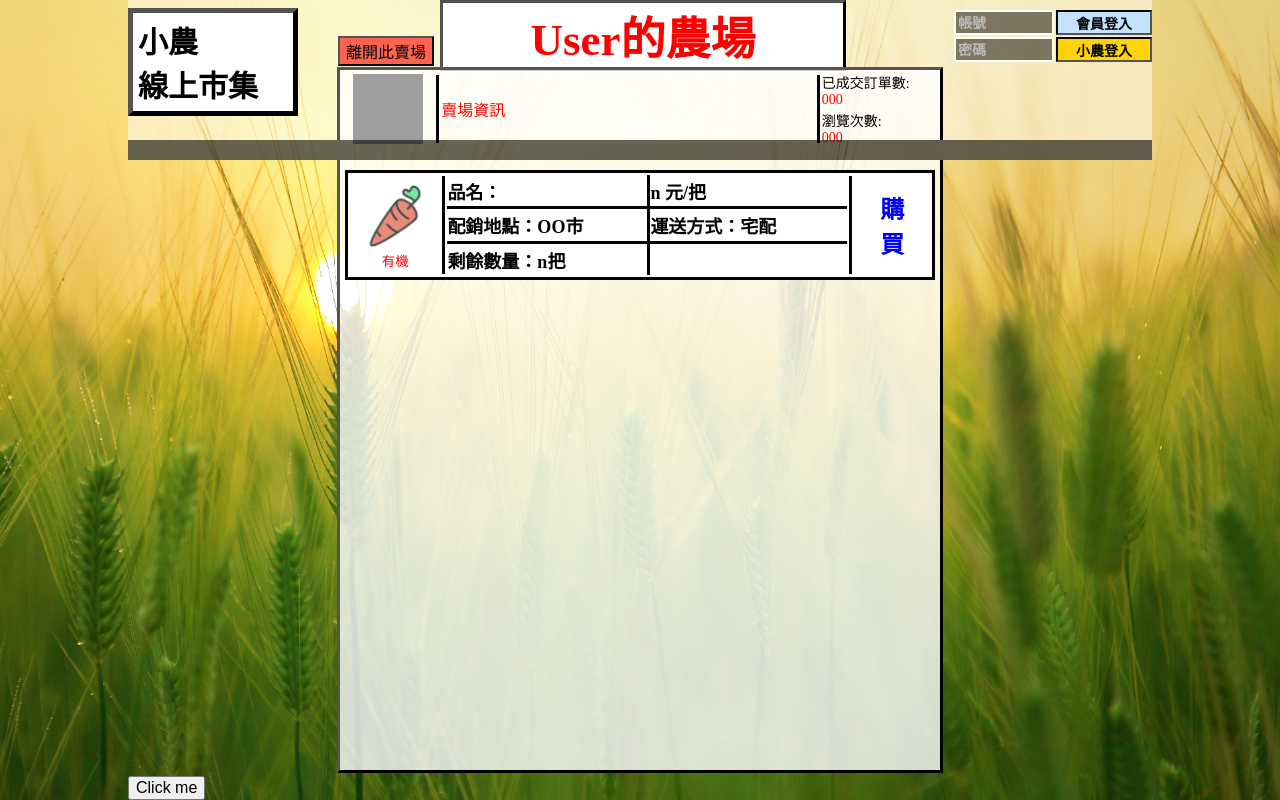
After one commit to k22616416/www, a PHP site: page /storePage.php in a window 1280 px wide. The commit adds this page. Run offline with PHP 8.4, Linux system fonts and the light colour scheme; grey boxes are pictures that could not be loaded.

Commit message:
0531 22:08

```diff
--- /dev/null
+++ b/script.js
@@ -0,0 +1,32 @@
+// document.getElementById('button').onclick = CreatStoreInfoDiv;
+document.getElementsByName('memberLogin').onclick = UserLogin('memberLogin');
+document.getElementsByName('farmerLogin').onclick = UserLogin('farmerLogin');
+var i = 0;
+var storeInfoTemplate = document.getElementById('storeInfoTemplate');
+
+function CreatStoreInfoDiv() {
+    var clone = storeInfoTemplate.cloneNode(true); // "deep" clone
+    clone.style = "";
+    clone.id = "storeInfoDiv" + ++i; // there can only be one element with an ID
+    storeInfoTemplate.parentNode.appendChild(clone);
+}
+
+function UserLogin(identity) {
+    var userName = document.getElementsByName('user');
+    var password = document.getElementsByName('password');
+    var index = 0;
+    if (identity == 'memberLogin') {
+        //會員登入
+        index = 1;
+
+    }
+    else if (identity == 'farmerLogin') {
+        //小農登入
+        index = 2;
+    }
+    else if (identity == 'rootLogin') {
+        //管理者登入
+        index = 3;
+    }
+
+}
--- /dev/null
+++ b/storePage.php
@@ -0,0 +1,143 @@
+<link href="style.css" rel="stylesheet" type="text/css">
+<script src="script.js" async></script>
+<?php
+$titleStr = '小農線上市集媒合系統';
+$store = 'user';
+?>
+
+<!DOCTYPE html>
+<html>
+
+<head>
+    <meta charset="UTF-8">
+    <title id="sql">
+        <?php echo $store ?>的農場
+    </title>
+</head>
+
+<body>
+
+    <div class="WebLayout">
+        <div class="topArea">
+            <div class="titleDiv" id="sql"><?php echo $store ?>的農場</div>
+            <div class="WebNameDiv">
+                小農<br>
+                線上市集<br>
+            </div>
+            <button type="button" style="position: absolute; top:36px;left:210px; background-color:RGBA(255,0,0,0.60);">離開此賣場</button>
+            <div class="LoginArea">
+                <!-- 判斷有沒有登入 -->
+                <!-- 已登入 -->
+                <table class="loginTable" style="border-collapse:collapse; border:2px solid #000000; background-color: RGBA(255,255,255,0.50); display:none;">
+                    <tbody>
+                        <tr>
+                            <td style="border:2px solid #000000; width:150px;">
+                                <span style="font-size: 16px;">123456789
+                            </td>
+                            <td style="border:2px solid #000000;"><button class="LoginButton" style=" width: auto; background-color: RGBA(255,0,0,0.70);">登出</button></td>
+                        </tr>
+                        <tr>
+                            <td colspan="2"><button class="RegisterButton">修改個人資料</button></td>
+                        </tr>
+                    </tbody>
+                </table>
+
+                <!-- 未登入 -->
+                <table class="loginTable" cellpadding="0">
+                    <tbody>
+                        <tr>
+                            <td><input type="text" class="inputText" placeholder="帳號" name="user"></td>
+                            <td><button type="button" class="LoginButton" style="background-color: #C4E1FF;">會員登入</button></td>
+                        </tr>
+                        <tr>
+                            <td><input type="password" class="inputText" placeholder="密碼" name="password"></td>
+                            <td><button type="button" class="LoginButton" style="background-color: #FFD306;">小農登入</button></td>
+                        </tr>
+                    </tbody>
+                </table>
+                <button type="button" class="RegisterButton" style="display: none;">註冊成為新的小農或會員</button>
+            </div>
+
+            <div class="TopDiv">
+                <!--分割線上方Div-->
+                <table class="StoreTopTable">
+                    <tbody>
+                        <tr>
+                            <td rowspan="2" style="width: 100px; height:70px;"><img src="image/user.png" alt="123"></td>
+                            <td rowspan="2">
+                                <hr width=" 3px" size=70px color="#000000" style="margin: 0% auto 0% auto; border: 0px;">
+                            </td>
+                            <td rowspan="2" style="width:500px" id="sql">賣場資訊</td>
+                            <!--賣場資訊-->
+                            <td rowspan="2">
+                                <hr width=" 3px" size=70px color="#000000" style="margin: 0% auto 0% auto; border: 0px;">
+                            </td>
+                            <td style="right:0px; position: relative; width:150px; font-size:14px;">
+                                已成交訂單數:<br>
+                                <font color="red">000</font>
+                            </td>
+                        <tr>
+                            <td style=" font-size:14px;">
+                                瀏覽次數:<br>
+                                <font color="red">000</font>
+                            </td>
+                        </tr>
+                        </tr>
+
+                    </tbody>
+                </table>
+            </div>
+
+            <hr class="TopHr">
+            </hr>
+        </div>
+        <button id="button" style="position: fixed;bottom:0px;">Click me</button>
+        <!--透過SQL增加賣場資訊-->
+        <div class="mainDiv">
+            <table class="StoreInfoTable" id="storeInfoTemplate">
+                <tbody>
+                    <tr>
+                        <td rowspan="3" align="center" style="width: 100px; height:100px;"><img src="image/carrot.png" alt="123"><span id="sql" style="font-size:smaller;">有機</span></td>
+                        <td rowspan="3">
+                            <hr width=" 3px" size=100px color="#000000" style="margin: 0% auto 0% auto; border: 0px;">
+                        </td>
+                        <td rowspan="3" id="sql">
+                            <table style="border:0px; border-collapse:collapse; width:400px; height:100px; font-weight: bold; font-size:18px;">
+                                <tr style="border: 3px solid #000000; border-top:0px; border-right:0px; border-left:0px; ">
+                                    <td style="border: 3px solid #000000; border-top:0px; border-left:0px; width:200px;">品名：</td>
+                                    <td>n 元/把</td>
+                                </tr>
+                                <tr style="border: 3px solid #000000; border-right:0px;  border-left:0px;">
+                                    <td style="border: 3px solid #000000; border-left:0px;">配銷地點：OO市</td>
+                                    <td>運送方式：宅配</td>
+                                </tr>
+                                <tr style="border: 3px solid #000000; border-right:0px; border-bottom:0px; border-left:0px;">
+                                    <td style="border: 3px solid #000000; border-left:0px; border-bottom:0px;">剩餘數量：n把</td>
+                                    <td></td>
+                                </tr>
+                            </table>
+                        </td>
+                        <!--賣場資訊-->
+                        <td rowspan="3">
+                            <hr width=" 3px" size=100px color="#000000" style="margin: 0% auto 0% auto; border: 0px;">
+                        </td>
+                        <td align="center" style="right:0px; position: relative; width: 100px; font-size:24px; font-weight: bolder;">
+                            <a href="">
+                                <font color="blue">購<br>買</font>
+                            </a>
+                        </td>
+
+
+
+                    </tr>
+
+                </tbody>
+            </table>
+
+        </div>
+
+
+    </div>
+</body>
+
+</html>
--- a/style.css
+++ b/style.css
@@ -4,13 +4,26 @@
 
 	width: 1024px;
 	height: 768px;
-	max-width: 1440px;
-	max-height: 900px;
-	position:static;
-	margin: 0px auto auto auto;
+	position: relative;;
+	top: 0px;
+	left: 50%;
+	margin-left: -512px;
 
 }
 
+.topArea{
+	width: 1024px;
+	height: 160px;
+	position: fixed;
+	top:0%;
+	left: 50%;
+	margin-left: -512px;
+	z-index: 1;
+	background-color: RGBA(255,255,255,0.50);
+	/* margin: 0 auto 0 auto; */
+	/* margin: auto auto auto auto; */
+
+}
 .WebNameDiv{
 	border-style: outset;
 	border-color: black;
@@ -21,8 +34,13 @@
 	font-weight: bold;
 	font-size: 30px;
 	/* font-size: 30; */
-	position: static;
-	margin-top: -2%;
+	/* position: static; */
+	/* margin-top: -2%; */
+	position: absolute;
+	top:5%;
+	left:0%;
+	/* margin-left: 0%; */
+
 }
 
 body {
@@ -35,44 +53,48 @@ body {
 	font-family: "Times New Roman", "Microsoft JhengHei UI";
 }
 
-@keyframes oxxo{
-  0%{
-      left:0;
-  }
-  100%{
-      left:200px;
-  }
-}.titleDiv {
+
+.titleDiv {
 	font-size: 45px;
 	/* font-size: 50px; */
 	font-weight: bold;
 	background-color: #FFFFFF;
 	height: auto;
-	width: 30%;
-	margin-top: auto;
+	width: 400px;
+
+	/* margin-top: auto;
 	margin-right: auto;
 	margin-bottom: auto;
-	margin-left: auto;
+	margin-left: auto; */
 	border: 3px outset #000000;
-	position: static;
+	/* position: static; */
+	position: absolute;
+	top:0%;
+	left:50%;
+    margin-left: -200px;
+
+
 	text-transform: capitalize;
 	font-style: normal;
 	text-align: center;
 }
 
+
 .LoginArea {
-	font-family: "Times New Roman", "Microsoft JhengHei UI";
-	font-size: 1vmin;
-	font-weight: bolder;
-	position: static;
-
+	/* font-family: "Times New Roman", "Microsoft JhengHei UI"; */
+	/* font-size: 16px; */
+	/* font-weight: bolder; */
+	/* position: static; */
 	width: 200px;
-
 	height: auto;
-	margin-top: -5%;
+	/* margin-top: 1%;
 	margin-right: 0%;
 	margin-bottom: auto;
-	margin-left: auto;
+	margin-left: auto; */
+	position: absolute;
+	top: 5%;
+	right: 0%;
+	/* margin-right: -100px; */
 
 }
 .loginTable{
@@ -84,9 +106,10 @@ body {
 
 }
 .inputText{
-	font-size: 1.5vmin;
-	font-weight: bold;
+	font-size: 14px;
+	font-weight: bolder;
 	width: 100px;
+	height: 25px;
 	border: 2px double #FFFFFF;
 	background-color: RGBA(0,0,0,0.50);
 	color: white;
@@ -99,27 +122,28 @@ body {
 	color: #BBBBBB;
 }
 .LoginButton{
-	font-size: 1.5vmin;
+	font-size: 14px;
 	font-weight: bold;
-	width: 100px;
+	width: 96px;
+	height: 25px;
 	margin-top: auto;
 	margin-right: 0%;
 	margin-left: 0%;
 	margin-bottom: auto;
-	position: static;
+	/* position: static; */
 	border: 2px inset #000000;
 }
 
 .RegisterButton{
-	font-size: 1.5vmin;
+	font-size: 14px;
 	font-weight: bold;
-	width: 205px;
-	height: 30px;
+	width: 200px;
+	height: 25px;
 	margin-top: 0%;
 	margin-right: 0%;
 	margin-left: auto;
 	margin-bottom: auto;
-	position: static;
+	/* position: static; */
 	background-color: #00DB00;
 }
 
@@ -135,23 +159,34 @@ body {
 	border-right:3px outset #000000;
 	border-bottom: 0px;
 
-	margin-top: -5%;
+	/* margin-top: -5%;
 	margin-right: auto;
 	margin-left: auto;
-	margin-bottom: auto;
+	margin-bottom: auto; */
 	background-color: RGBA(255,255,255,0.80);
 	padding: 0 0 0 0;
-	position: relative;
+	position: absolute;
+	top: 67px;
+	left: 50%;
+	margin-left: -303px;
+	margin-bottom: 0;
 }
 
 .TopHr{
 	border: 0px;
 	background-color: rgba(0,0,0,0.60);
 	height: 20px;
-	margin-top: 0%;
+
+	width: 1024px;
+	position: absolute;
+	bottom: 0px;
+	left: 50%;
+	margin-left: -512px;
+	margin-bottom: 0px;
+	/* margin-top: 0%;
 	margin-right: 0%;
 	margin-bottom: auto;
-	margin-left: 0%;
+	margin-left: 0%; */
 
 }
 
@@ -181,40 +216,90 @@ body {
 	border-right:3px outset #000000;
 	border-bottom: 3px outset #000000;
 
-	margin-top: 0%;
+	/* margin-top: 0%;*/
+	position: relative;
+	top :152px;
+	left: 50%;
+
+	margin-left: -303px;
+	/* margin-top: 171px;
 	margin-right: auto;
 	margin-left: auto;
-	margin-bottom: auto;
+	margin-bottom: auto; */
+	/* top:0px; */
+
 	background-color: RGBA(255,255,255,0.80);
 	padding: 1% 0 0 0;
-	position: static;
+	/* position: absolute; */
 }
 
 .StoreInfoDiv{
 	width: 588px;
 	background-color:white;
 	border: 3px solid #000000;
-	margin :1% auto 1% auto ;
+	margin : 0% auto 1% auto ;
 	position: static;
+}
+.StoreInfoDiv:hover{
+	background-color: yellow;
 }
 
 .StoreInfoTable{
-	border:0px;
+	border:3px solid #000000;
 	height: 100px;
-	width: inherit;
-	margin: 0% auto auto auto;
-	/* background-color: #FFFFFF; */
+	width: auto;
+	margin: 0px 5px 10px 5px;
+	background-color: #FFFFFF;
+}
+.StoreInfoTable:hover{
+	background-color: rgba(255,255,0,0.40);
 }
 
 .StoreHrefText{
-	font-size:2vmin;
+	font-size:16px;
 	color:#00bfff;
 	font-weight: bold;
-	text-align: center;
 }
 
 img{
 	height:70px;
 	width:70px;
-	margin: 0% auto 0% auto;
+	display: block;
+	margin:auto;
+	/* position: relative;
+	top: 0px;
+	left: 15px;
+	right: auto;
+	bottom: auto; */
 }
+
+.StoreTopTable{
+	height: 68px;
+	width: 600px;
+	position: relative;
+	top: 0px;
+	padding: 0 0 0 0;
+	border: 0px;
+}
+
+tr{
+	padding: 0 0 0 0;
+}
+td{
+	padding: 0 0 0 0;
+}
+
+#sql{
+	color:red;
+
+}
+button{
+
+	font-size: 16px;
+
+}
+
+a{
+	text-decoration:none;
+
+}
```
Also changed, not shown: index - submit.php (added, +119 -0 lines), index.php (+89 -40 lines), Image/carrot.png (added).
